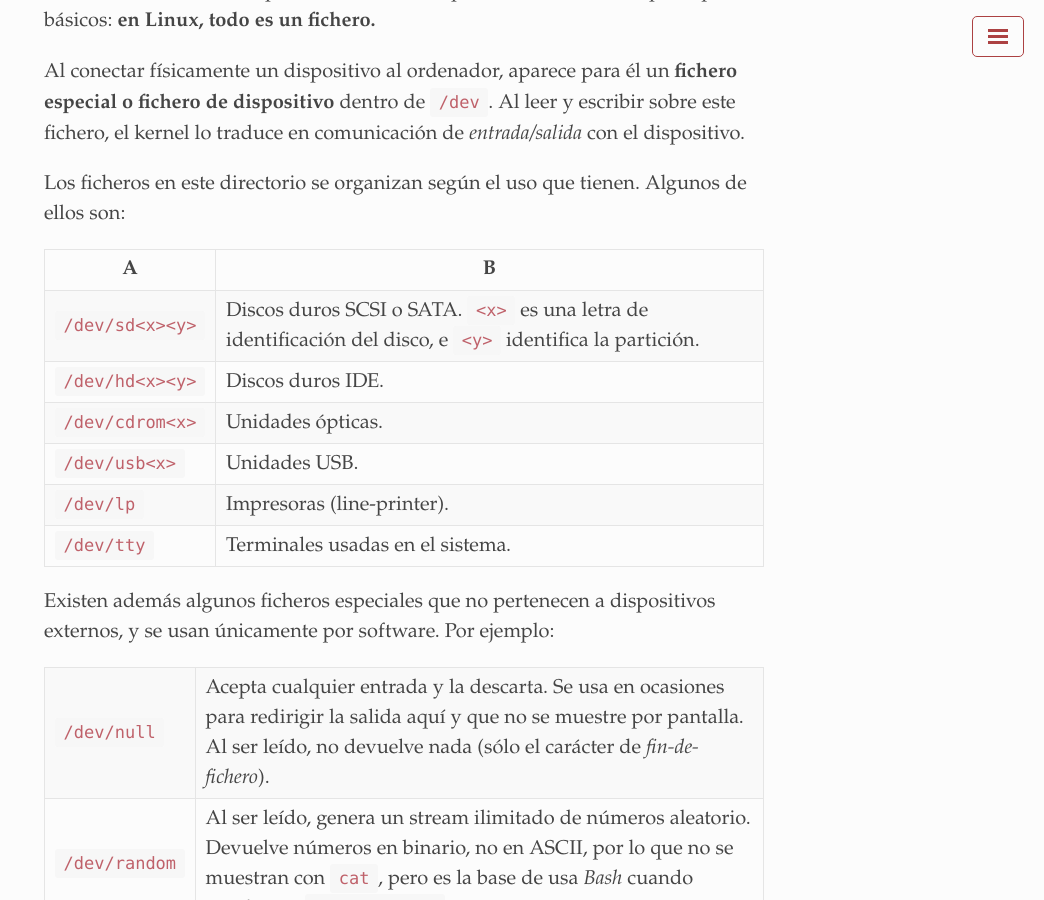
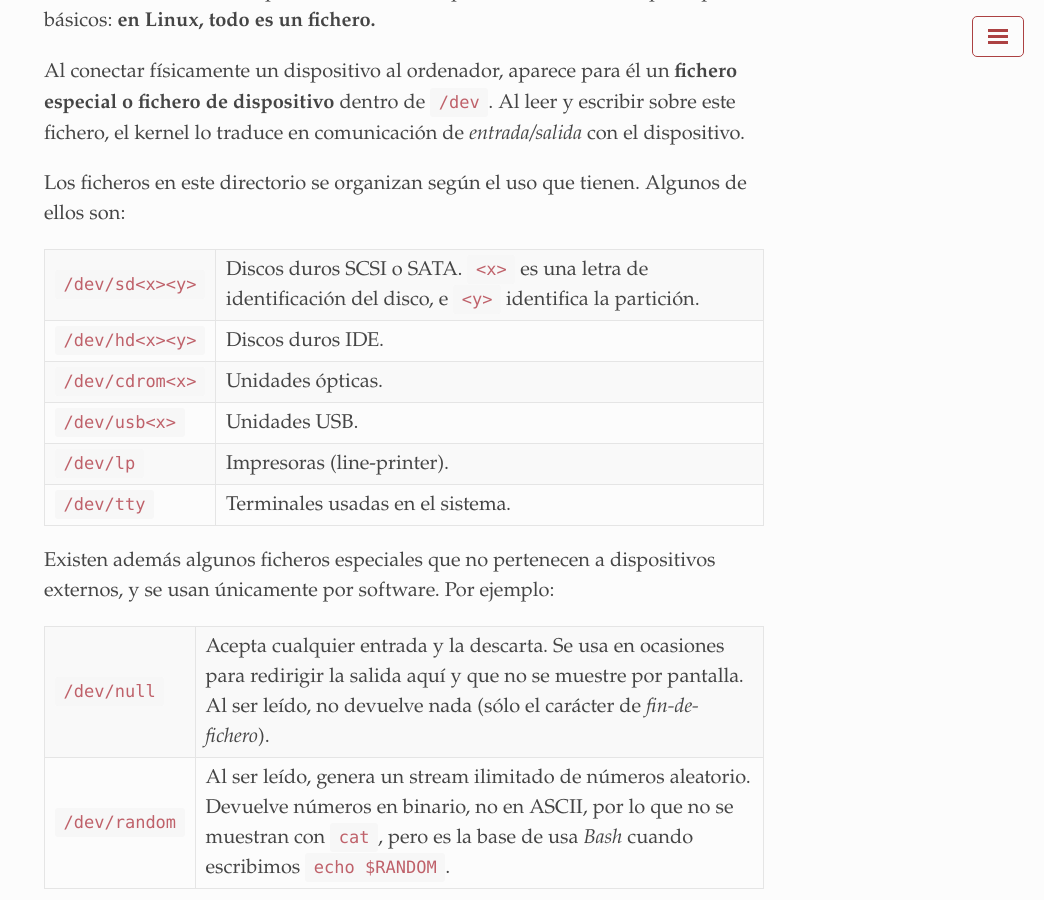
Before and after one commit to santi-gf/santi-gf.github.io, a Jekyll site: the page built from gestion-recursos-linux.md, in a window 1280 px wide and 900 px high, scrolled down 401 px. Shown: the whole window, without its empty margins (236-1280 px from the left). Built offline with Jekyll 4.4.1, drawn with Linux system fonts in a browser that asks for light colours; a style sheet for code colours, icons or effects is not loaded.

```diff
--- a/gestion-recursos-linux.md
+++ b/gestion-recursos-linux.md
@@ -16,7 +16,6 @@ Al conectar físicamente un dispositivo al ordenador, aparece para él un **fich
 
 Los ficheros en este directorio se organizan según el uso que tienen. Algunos de ellos son:
 
-| A | B |
 |---|---|
 | `/dev/sd<x><y>` | Discos duros SCSI o SATA. `<x>` es una letra de identificación del disco, e `<y>` identifica la partición.|
 | `/dev/hd<x><y>` | Discos duros IDE.|
```
